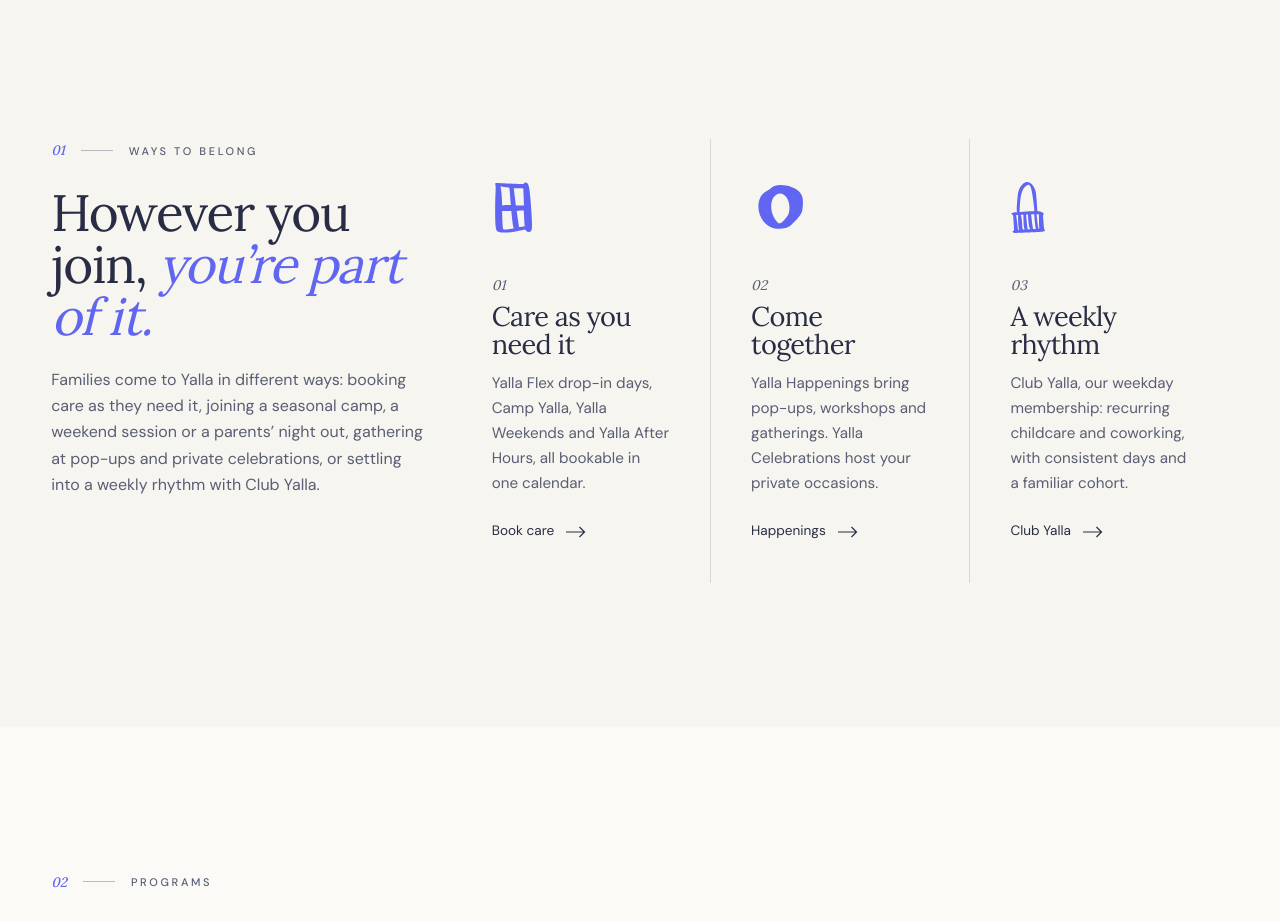
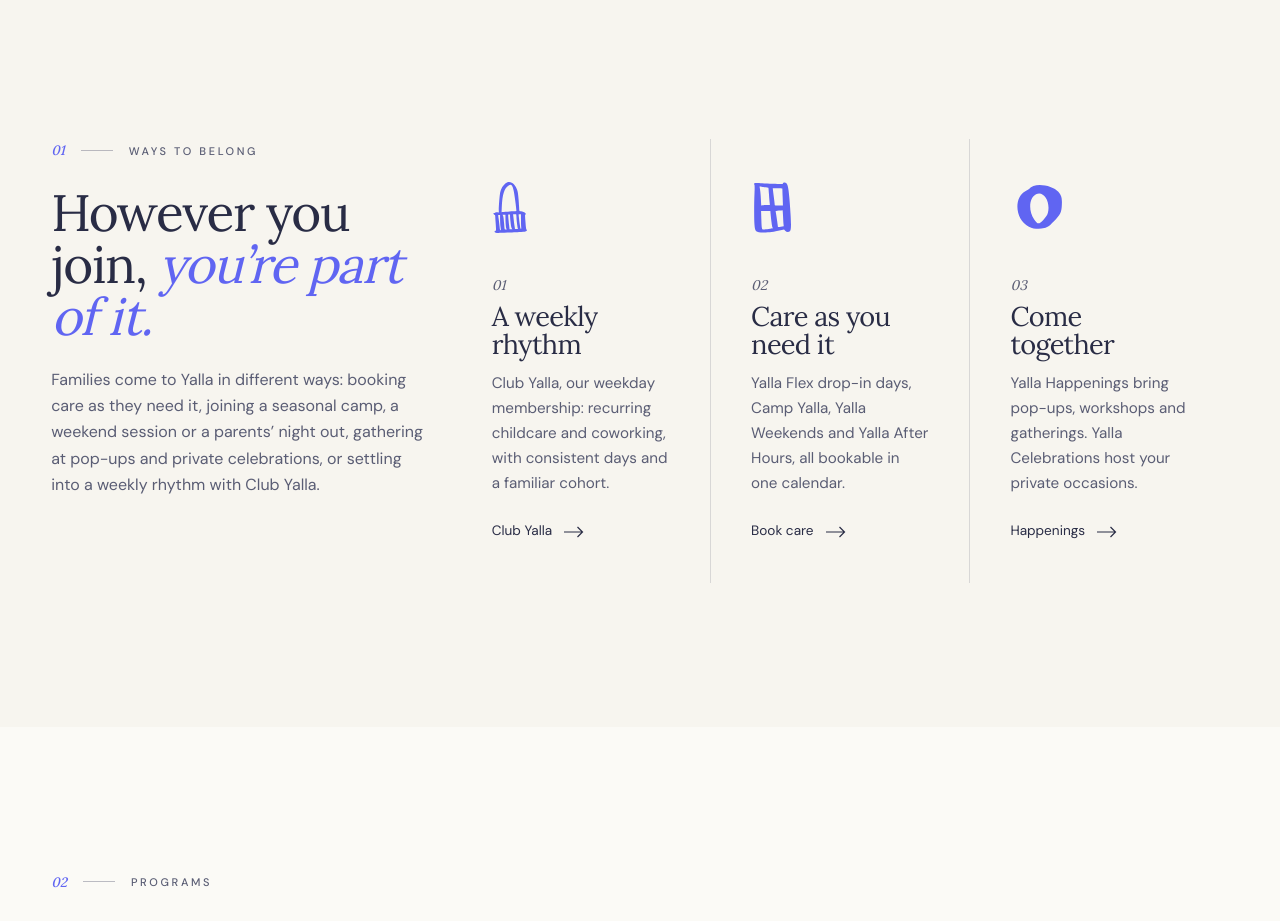
Before and after one commit to EllieCoburn/yalla-spacesd, a Next.js app: page / in a window 1280 px wide. Shown: the part 1240-2161 px from the top of the page. Built offline with nearby package versions, Linux system fonts and the light colour scheme; no server answers; the database is empty.

Commit message:
Home: Club Yalla first in ways to belong
Co-Authored-By: Claude Opus 5.5 <noreply@anthropic.com>
Claude-Session: https://claude.ai/code/session_01VLj7feyzuNxzwUGwkaQLe5

```diff
--- a/app/(site)/page.tsx
+++ b/app/(site)/page.tsx
@@ -78,6 +78,13 @@ export default function Home() {
             <ol className="grid gap-px overflow-hidden bg-line sm:grid-cols-3 lg:col-span-8">
               {[
                 {
+                  mark: "balcony" as const,
+                  title: "A weekly rhythm",
+                  body: "Club Yalla, our weekday membership: recurring childcare and coworking, with consistent days and a familiar cohort.",
+                  href: "/club-yalla",
+                  link: "Club Yalla",
+                },
+                {
                   mark: "window" as const,
                   title: "Care as you need it",
                   body: "Yalla Flex drop-in days, Camp Yalla, Yalla Weekends and Yalla After Hours, all bookable in one calendar.",
@@ -90,13 +97,6 @@ export default function Home() {
                   body: "Yalla Happenings bring pop-ups, workshops and gatherings. Yalla Celebrations host your private occasions.",
                   href: "/programs/yalla-happenings",
                   link: "Happenings",
-                },
-                {
-                  mark: "balcony" as const,
-                  title: "A weekly rhythm",
-                  body: "Club Yalla, our weekday membership: recurring childcare and coworking, with consistent days and a familiar cohort.",
-                  href: "/club-yalla",
-                  link: "Club Yalla",
                 },
               ].map((s, i) => (
                 <Reveal as="li" key={s.title} delay={i * 120} className="flex flex-col bg-chalk p-8 lg:p-10">
```
